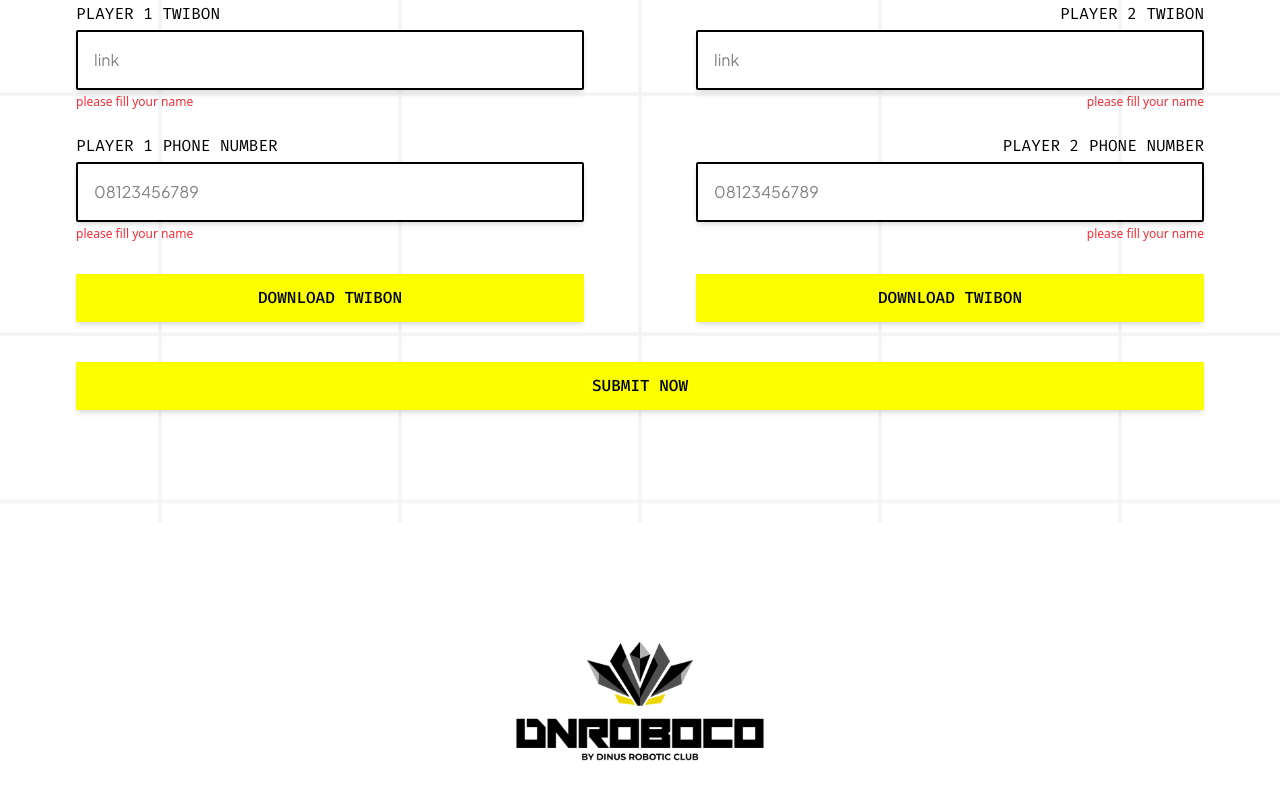
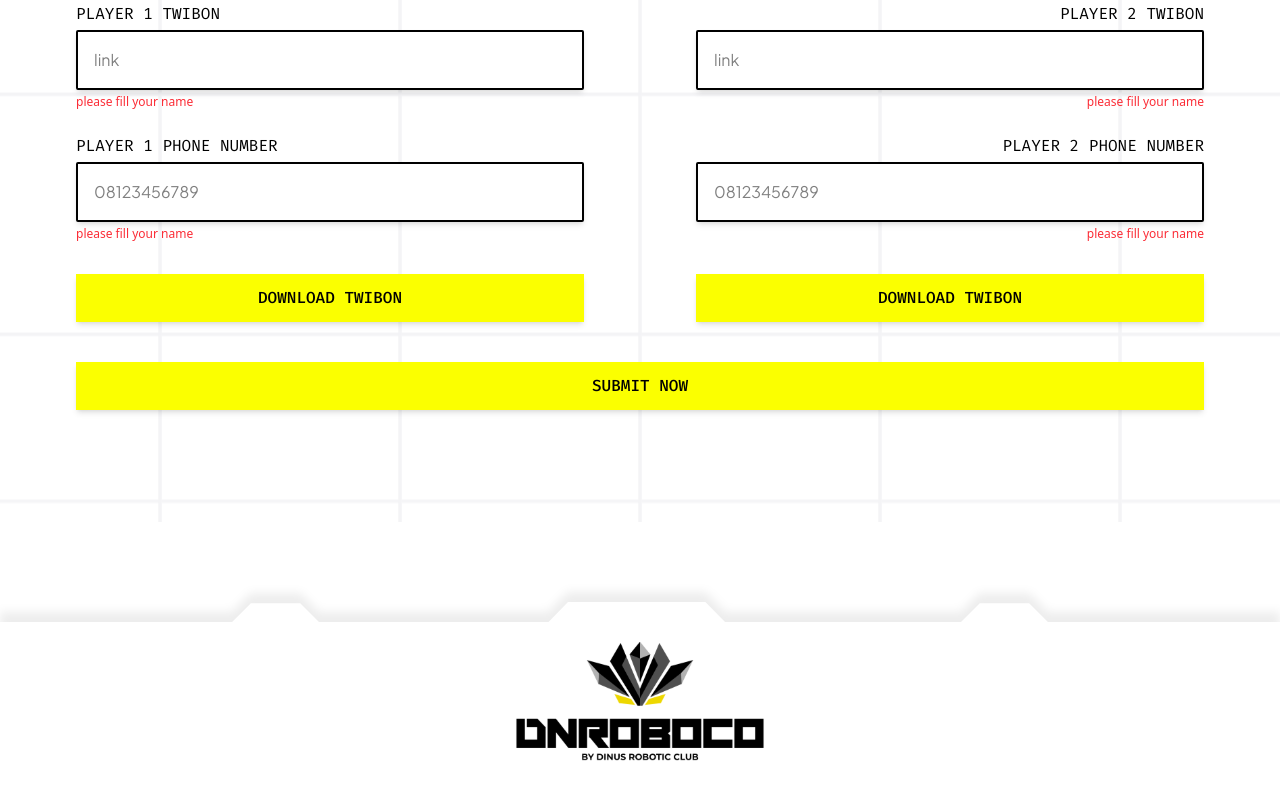
Before and after one commit to Dinus-Robotic-Club/fe-roboco, a Next.js app: page /dashboard/register in a window 1280 px wide. Shown: the part 1410-2210 px from the top of the page. Built offline with nearby package versions, Linux system fonts and the light colour scheme.

Commit message:
fix : footer z-index

```diff
--- a/component/ui/Footer.tsx
+++ b/component/ui/Footer.tsx
@@ -3,7 +3,7 @@ import React from "react";
 
 function Footer() {
   return (
-    <section className="relative h-[150px] lg:h-[200px] w-full flex justify-center items-end py-10">
+    <section className="relative h-[150px] lg:h-[200px] w-full flex justify-center items-end py-10 z-20">
       <svg
         className="w-full h-auto filter drop-shadow-[0_-10px_5px_rgba(0,0,0,0.07)] absolute top-0 left-0 right-0 -z-10 "
         width="2115"
```
